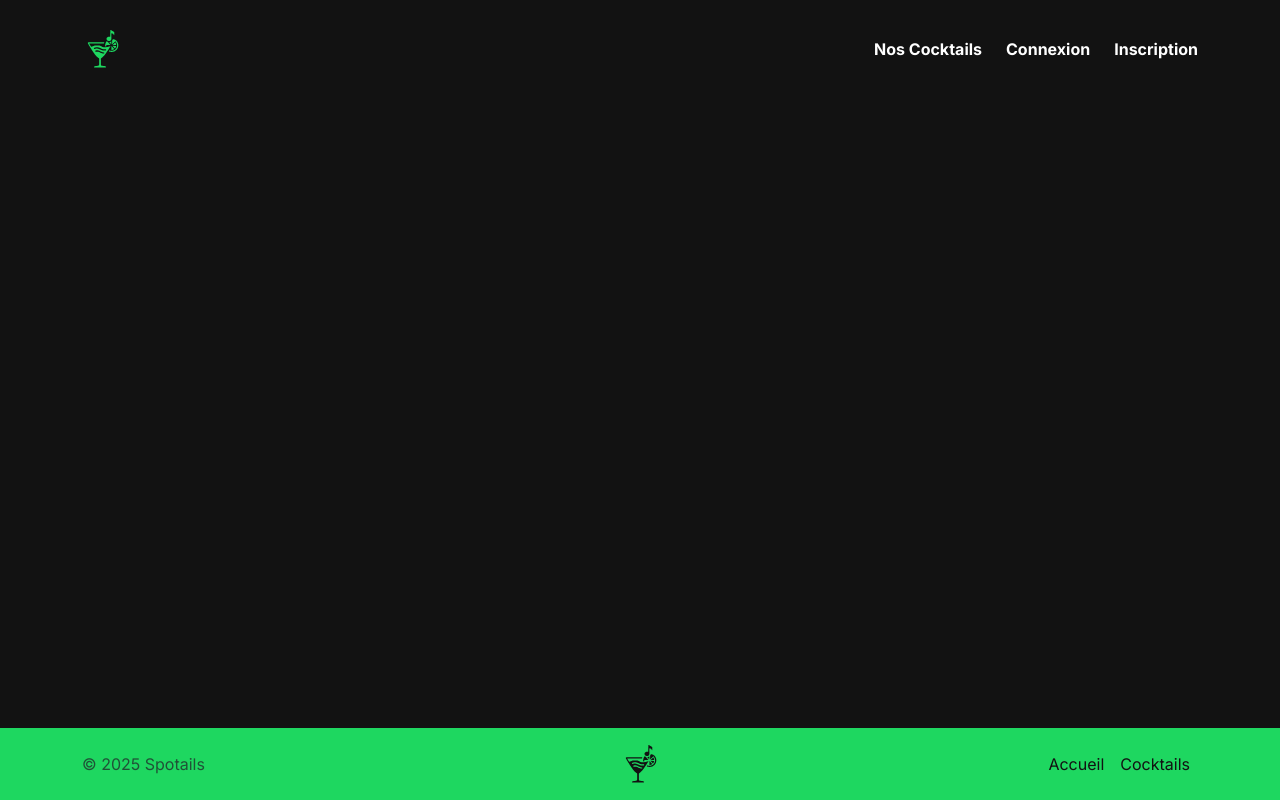
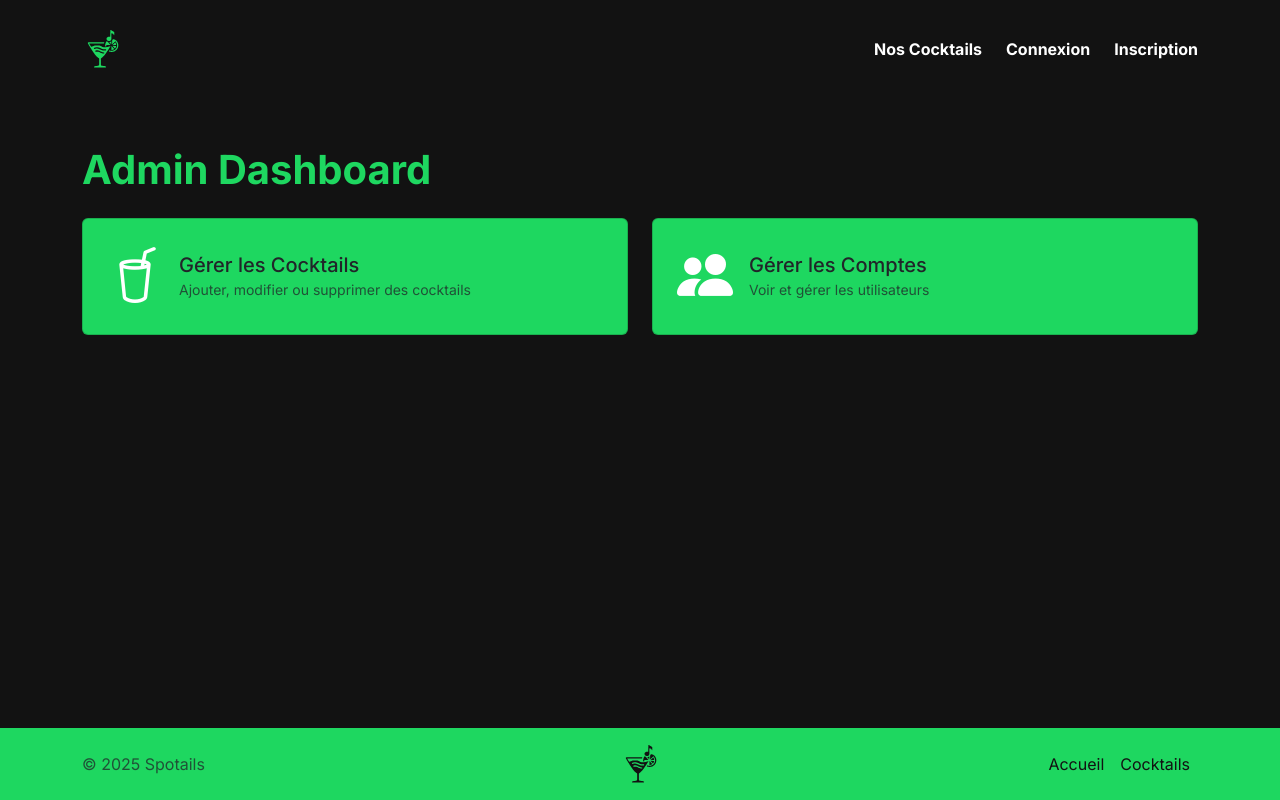
Before and after one commit to DallasJr/Spotails, a React (Create React App) app in the folder frontend/: page /admin in a window 1280 px wide. Built offline with nearby package versions, Linux system fonts and the light colour scheme.

Commit message:
added admindashboard page, added 404 page, fixed cases on username and email

```diff
--- a/frontend/src/App.js
+++ b/frontend/src/App.js
@@ -7,6 +7,8 @@ import RegisterPage from "./pages/RegisterPage";
 import Navbar from "./components/Navbar";
 import Footer from "./components/Footer";
 import FavoritesPage from "./pages/FavoritesPage";
+import NotFoundPage from "./pages/NotFoundPage";
+import AdminDashboard from "./pages/AdminDashboard";
 
 function App() {
   return (
@@ -21,6 +23,8 @@ function App() {
                       <Route path="/login" element={<LoginForm />} />
                       <Route path="/register" element={<RegisterPage />} />
                       <Route path="/favorites" element={<FavoritesPage />} />
+                      <Route path="/admin" element={<AdminDashboard />} />
+                      <Route path="*" element={<NotFoundPage />} />
                   </Routes>
               </div>
               <Footer /> {}
--- a/frontend/src/components/Navbar.js
+++ b/frontend/src/components/Navbar.js
@@ -45,13 +45,13 @@ const Navbar = () => {
                             <Link to="/favorites" className="navbar-link navbar-link-fav me-4">
                                 <i className="bi bi-heart"></i>
                             </Link>
-                            <Link to="#" className="navbar-link me-4">
+                            <Link to="/account" className="navbar-link me-4">
                                 <i className="bi bi-person-fill me-1"></i>
                                 {username}
                             </Link>
                             {isAdmin && (
                                 <Link to="/admin" className="navbar-link navbar-link-admin me-4">
-                                    Admin
+                                    <i className="bi bi-gear"></i> Admin
                                 </Link>
                             )}
                             <Link to="#" onClick={handleLogout} className="navbar-link navbar-link-logout me-4">
--- /dev/null
+++ b/frontend/src/pages/AdminDashboard.js
@@ -0,0 +1,44 @@
+import React from "react";
+import { Link } from "react-router-dom";
+import "bootstrap-icons/font/bootstrap-icons.css";
+import "../styles/AdminPages.css";
+
+const AdminDashboard = () => {
+    return (
+        <div className="container mt-5">
+            <h1 className="mb-4">Admin Dashboard</h1>
+
+            <div className="row g-4">
+                <div className="col-md-6">
+                    <Link to="/admin/cocktails" className="text-decoration-none text-dark">
+                        <div className="card h-100 p-4 clickable-card">
+                            <div className="d-flex align-items-center">
+                                <i className="bi bi-cup-straw display-4 me-3 text-white"></i>
+                                <div>
+                                    <h5 className="card-title mb-0">Gérer les Cocktails</h5>
+                                    <small className="text-muted">Ajouter, modifier ou supprimer des cocktails</small>
+                                </div>
+                            </div>
+                        </div>
+                    </Link>
+                </div>
+
+                <div className="col-md-6">
+                    <Link to="/admin/users" className="text-decoration-none text-dark">
+                        <div className="card h-100 p-4 clickable-card">
+                            <div className="d-flex align-items-center">
+                                <i className="bi bi-people-fill display-4 me-3 text-white"></i>
+                                <div>
+                                    <h5 className="card-title mb-0">Gérer les Comptes</h5>
+                                    <small className="text-muted">Voir et gérer les utilisateurs</small>
+                                </div>
+                            </div>
+                        </div>
+                    </Link>
+                </div>
+            </div>
+        </div>
+    );
+};
+
+export default AdminDashboard;
--- a/frontend/src/pages/CocktailDetail.js
+++ b/frontend/src/pages/CocktailDetail.js
@@ -2,21 +2,23 @@ import React, { useEffect, useState } from "react";
 import { useParams } from "react-router-dom";
 import axios from "axios";
 import "bootstrap-icons/font/bootstrap-icons.css";
+import NotFoundPage from "./NotFoundPage";
 
 const CocktailDetail = () => {
     const { id } = useParams();
     const [cocktail, setCocktail] = useState(null);
     const [isFavorite, setIsFavorite] = useState(false);
+    const [notFound, setNotFound] = useState(false);
 
     useEffect(() => {
-        axios.get(`http://localhost:5000/api/cocktails/${id}`).then((res) => {
+        const fetchCocktail = async () => {
+            try {
+                const res = await axios.get(`http://localhost:5000/api/cocktails/${id}`);
                 setCocktail(res.data);
-        });
-        const token = localStorage.getItem("token");
-        if (token) {
-            checkIfFavorite();
+            } catch (err) {
+                setNotFound(true);
             }
-    }, [id]);
+        };
 
         const checkIfFavorite = async () => {
             const token = localStorage.getItem("token");
@@ -31,6 +33,12 @@ const CocktailDetail = () => {
                 console.error(err);
             }
         };
+        fetchCocktail();
+        const token = localStorage.getItem("token");
+        if (token) {
+            checkIfFavorite();
+        }
+    }, [id]);
 
     const handleFavoriteToggle = async () => {
         const token = localStorage.getItem("token");
@@ -55,7 +63,8 @@ const CocktailDetail = () => {
         }
     };
 
-    if (!cocktail) return <div>Loading...</div>;
+    if (notFound) return <NotFoundPage />;
+    if (!cocktail) return <div>Chargement...</div>;
 
     return (
         <div className="container mt-5">
--- a/frontend/src/pages/LoginPage.js
+++ b/frontend/src/pages/LoginPage.js
@@ -41,7 +41,7 @@ const LoginForm = () => {
                             id="email"
                             value={email}
                             placeholder="email@exemple.fr"
-                            onChange={(e) => setEmail(e.target.value)}
+                            onChange={(e) => setEmail(e.target.value.toLowerCase())}
                             required
                         />
                     </div>
--- /dev/null
+++ b/frontend/src/pages/NotFoundPage.js
@@ -0,0 +1,16 @@
+import React from "react";
+import { Link } from "react-router-dom";
+
+const NotFoundPage = () => {
+    return (
+        <div className="container text-center mt-5">
+            <h1 className="display-1">404</h1>
+            <p className="lead">Oups… Cette page n'existe pas !</p>
+            <Link to="/" className="btn btn-danger mt-3">
+                Retour à l'accueil
+            </Link>
+        </div>
+    );
+};
+
+export default NotFoundPage;
--- a/frontend/src/pages/RegisterPage.js
+++ b/frontend/src/pages/RegisterPage.js
@@ -41,7 +41,7 @@ const RegisterPage = () => {
 
             navigate("/");
         } catch (err) {
-            setError("Erreur lors de l'inscription");
+            setError(err.response?.data?.message || "Erreur lors de l'inscription");
         }
     };
 
@@ -70,7 +70,7 @@ const RegisterPage = () => {
                         id="email"
                         value={email}
                         placeholder="email@exemple.fr"
-                        onChange={(e) => setEmail(e.target.value)}
+                        onChange={(e) => setEmail(e.target.value.toLowerCase())}
                         required
                     />
                 </div>
--- /dev/null
+++ b/frontend/src/styles/AdminPages.css
@@ -0,0 +1,3 @@
+.card {
+    background-color: #1ED760;
+}
```
Also changed, not shown: 2 other files (tests, documents, lock files or other folders). Lines whose indentation alone changed are shown as unchanged.
